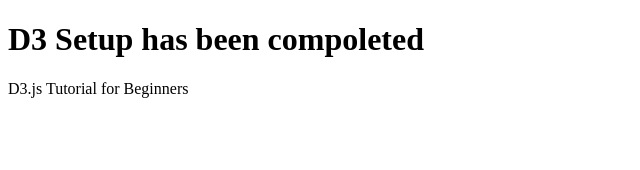
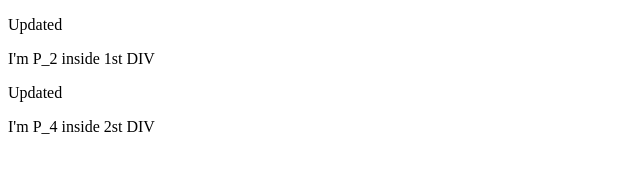
Before and after one commit to de24world/D3.js-Tutorial-for-Beginners, a plain HTML site: page index.html in a window 1280 px wide. Shown: the whole page, without its empty margins (0-640 px from the left). Drawn offline with Linux system fonts and the light colour scheme.

Commit message:
03-Selection Functions

```diff
--- a/index.html
+++ b/index.html
@@ -6,9 +6,15 @@
     <title>D3.js Practice</title>
   </head>
   <body>
-    <h1 id="headerID">D3 Setup</h1>
-    <p>D3.js Tutorial for Beginners</p>
-
+    <!-- <h1 id="headerID">D3 Setup</h1> /// 02-D3.js Setup -->
+    <div id="div_1">
+      <p>I'm P_1 inside 1st DIV</p>
+      <p>I'm P_2 inside 1st DIV</p>
+    </div>
+    <div id="div_2">
+      <p class="pInsideDiv_2">I'm P_3 inside 2st DIV</p>
+      <p>I'm P_4 inside 2st DIV</p>
+    </div>
     <script src="d3.min.js"></script>
     <script src="myScript.js"></script>
   </body>
--- a/myScript.js
+++ b/myScript.js
@@ -1,3 +1,8 @@
-var headerID=d3.select('#headerID')
-console.log(headerID.text());
-headerID.text("D3 Setup has been compoleted");
+// 02-D3.js Setup
+// var headerID=d3.select('#headerID')
+// console.log(headerID.text());
+// headerID.text("D3 Setup has been compoleted");
+
+// 03- Selection Functions
+var selection=d3.selectAll("div");
+selection.filter(function(d,i) {return true;}).select("p").text("Updated");
```
